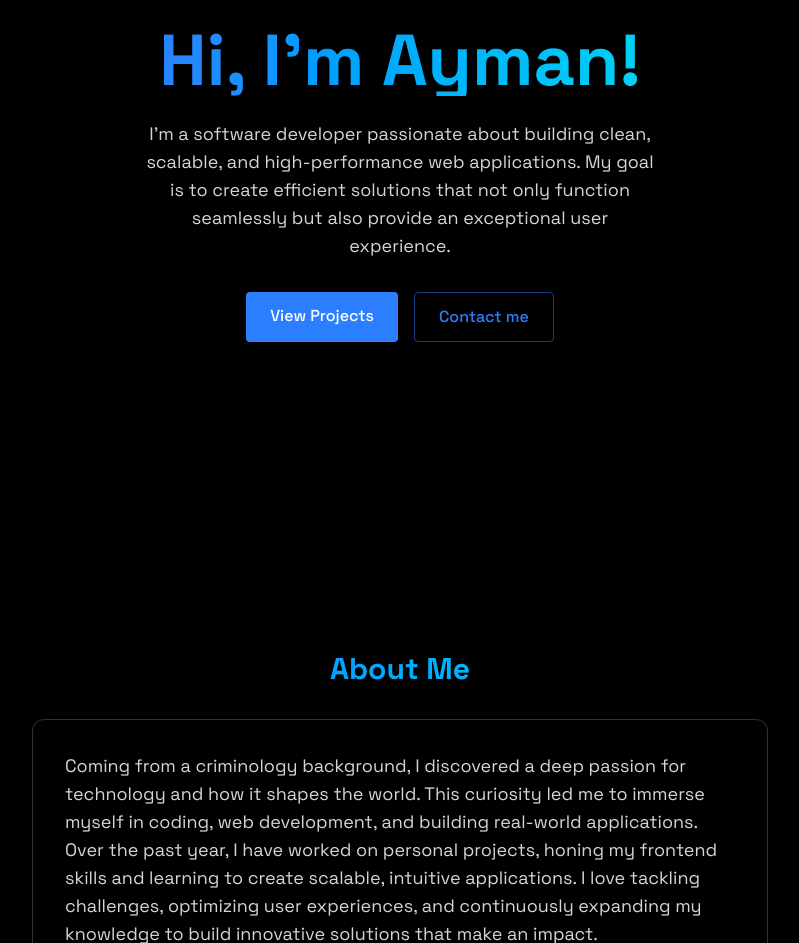
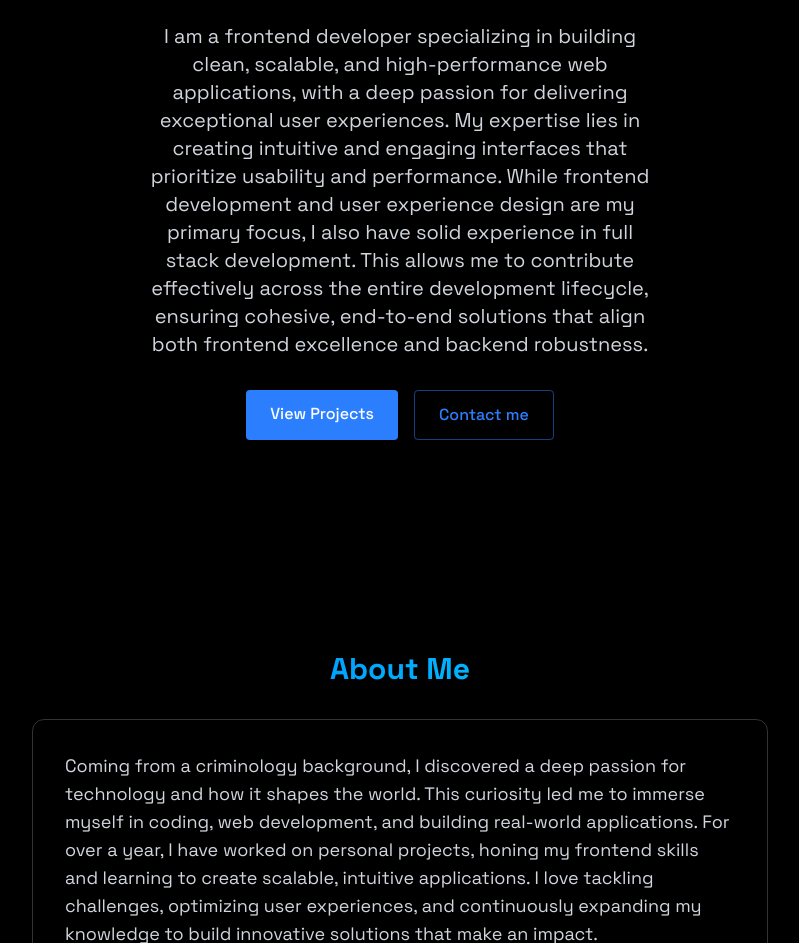
Before and after one commit to ayman0713/aymansaad-portfolio, a React (Vite) app: page / in a window 1280 px wide. Shown: the part 249-1192 px from the top of the page, without its empty margins (240-1039 px from the left). Built offline with nearby package versions, Linux system fonts and the light colour scheme; no server answers.

Commit message:
Updated gradient background in loading screen

```diff
--- a/src/App.jsx
+++ b/src/App.jsx
@@ -1,7 +1,6 @@
 import { useState } from 'react';
 import './App.css';
 import { LoadingScreen } from './components/LoadingScreen';
-import flattenColorPalette from 'tailwindcss/lib/util/flattenColorPalette';
 import { NavBar } from './components/NavBar';
 import { MobileMenu } from './components/MobileMenu';
 import { Home } from './components/Home';
@@ -16,7 +15,7 @@ function App() {
 
   return (
     <>
-    {!isLoaded && <LoadingScreen onComplete={() => setIsLoaded(true)} />}{" "}
+    {!isLoaded && <LoadingScreen onComplete={() => setIsLoaded(true)} />}
       <div className={` min-h-screen transition-opacity duration-700 ${
         isLoaded ? "opacity-100" : "opacity-0"
       } bg-black text-gray-100`}
--- a/src/components/Home.jsx
+++ b/src/components/Home.jsx
@@ -4,13 +4,15 @@ export const Home = () => {
     return <section id="home" className=" min-h-screen flex items-center justify-center relative">
         <RevealOnScroll>
         <div className=" text-center z-10 px-4">
-            <h1 className=" text-5xl md:text-7xl font-bold mb-6 bg-gradient-to-r from-blue-500 to-cyan-400 bg-clip-text text-transparent leading-right">
+            <h1 className=" text-7xl md:text-7xl font-bold mb-6 bg-gradient-to-r from-blue-500 to-cyan-400 bg-clip-text text-transparent leading-right">
             Hi, I'm Ayman!
             </h1>
 
-            <p className=" text-gray-300 text-lg mb-8 max-w-lg mx-auto">
-            I'm a software developer passionate about building clean, scalable, and high-performance web applications.
-            My goal is to create efficient solutions that not only function seamlessly but also provide an exceptional user experience.
+            <p className=" text-gray-300 text-xl mb-8 max-w-lg mx-auto">
+            I am a frontend developer specializing in building clean, scalable, and high-performance web applications, with a deep passion for delivering exceptional user experiences.
+            My expertise lies in creating intuitive and engaging interfaces that prioritize usability and performance.
+            While frontend development and user experience design are my primary focus, I also have solid experience in full stack development.
+            This allows me to contribute effectively across the entire development lifecycle, ensuring cohesive, end-to-end solutions that align both frontend excellence and backend robustness.
             </p>
             <div className=" flex justify-center space-x-4">
                 <a href="#projects"
--- a/src/components/LoadingScreen.jsx
+++ b/src/components/LoadingScreen.jsx
@@ -22,14 +22,13 @@ export const LoadingScreen = ({ onComplete }) =>{
         return() => clearInterval(interval);
     }, [onComplete]);
 
-    return <div className=" fixed inset-0 z-50 bg-black text-gray-100 flex flex-col items-center justify-center">
-        <div className=" mb-4 text-4xl font-mono font-bold">{text} <span className=" animate-blink ml-1"> </span>
+    return <div className=" fixed inset-0 z-50 bg-gradient-to-b from-black via-[#0f172a] to-cyan-300 text-gray-100 flex flex-col items-center justify-center">
+        <div className=" mb-4 -mt-25 text-4xl font-mono font-bold">{text} <span className=" animate-blink ml-1"> </span>
         </div>
 
 
-        <div className=" w-[200px] h-[2px] bg-gray-800 rounded relative overflow-hidden">
-            <div className=" w-[40%] h-full bg-blue-500 shadow-[0_0_15px_#3b82f6] animate-loading-bar">
-                {" "}
+        <div className=" w-[200px] h-[5px] bg-gray-800 rounded relative overflow-hidden">
+            <div className=" w-[40%] h-full bg-cyan-500 shadow-[0_0_15px_#3b82f6] animate-loading-bar">
             </div>
         </div>
     </div>
--- a/src/components/section/About.jsx
+++ b/src/components/section/About.jsx
@@ -32,7 +32,7 @@ export const About = () => {
                 <p className=" text-gray-300 mb-6">
                 Coming from a criminology background, I discovered a deep passion for technology and how it shapes the world.
                 This curiosity led me to immerse myself in coding, web development, and building real-world applications.
-                Over the past year, I have worked on personal projects, honing my frontend skills and learning to create scalable, intuitive applications.
+                For over a year, I have worked on personal projects, honing my frontend skills and learning to create scalable, intuitive applications.
                 I love tackling challenges, optimizing user experiences, and continuously expanding my knowledge to build innovative solutions that make an impact.
                 </p>
 
--- a/src/index.css
+++ b/src/index.css
@@ -6,7 +6,7 @@ body {
     margin: 0;
     padding: 0;
     font-family: "Space Grotesk", sans-serif;
-    background: #0a0a0a;
+    background: linear-gradient(to bottom right, #000000, #0a0a0a, #1e3a8a);
     color: #f3f4f6;
     scroll-behavior: smooth;
 }
```
